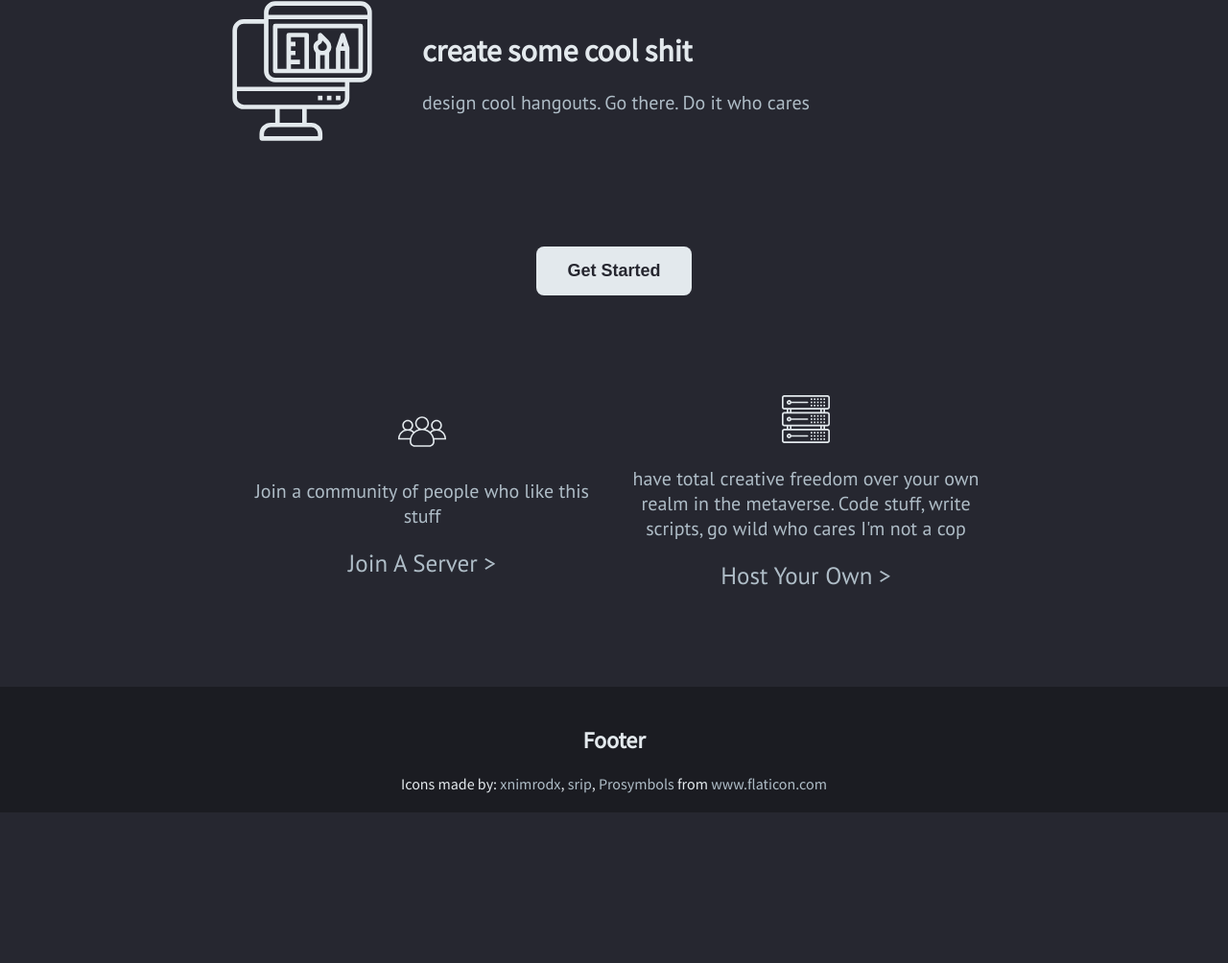
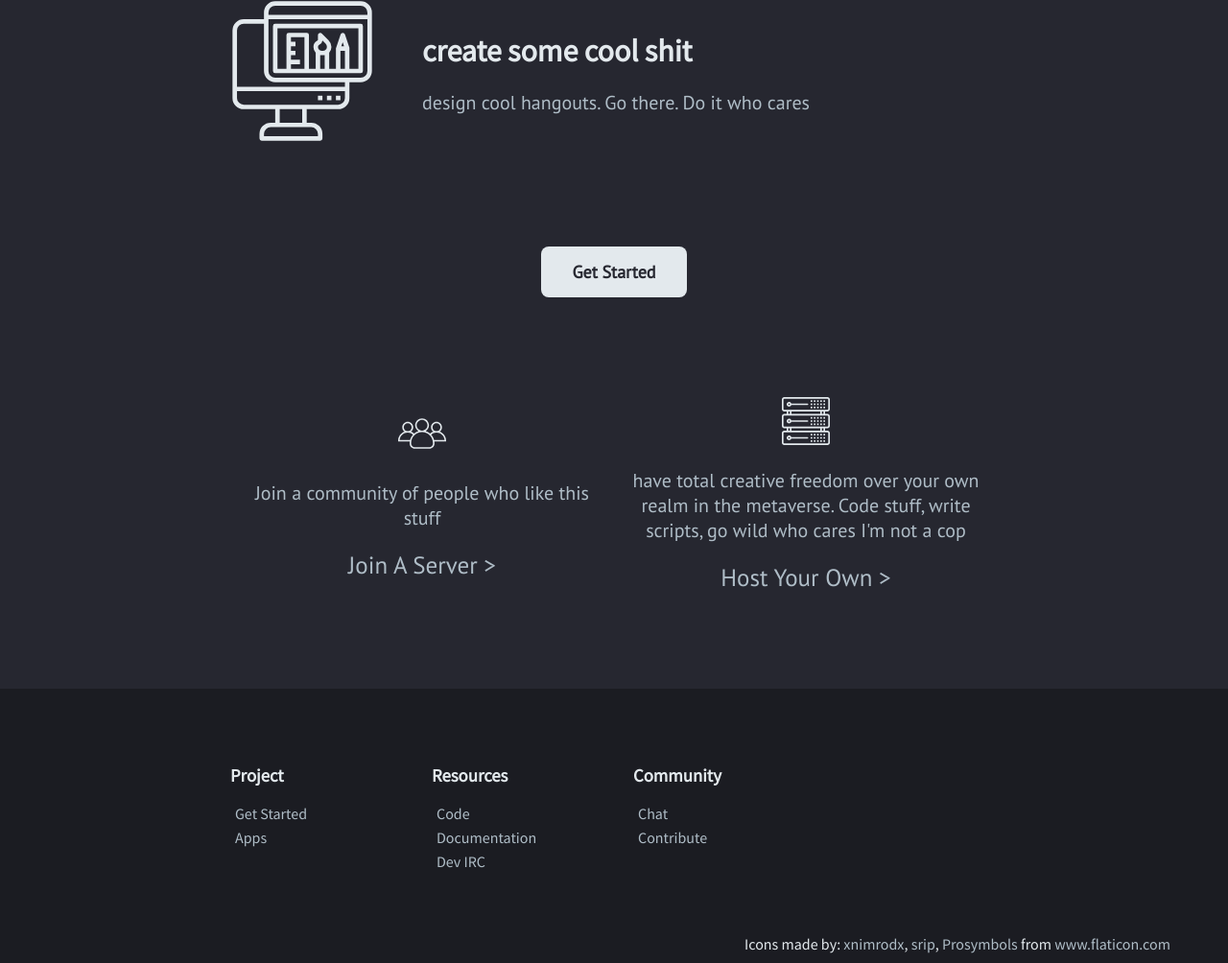
Before and after one commit to wgahnagl/joinopensim, a Flask app: template templates/main.html in a window 1280 px wide. Shown: the part 1658-2662 px from the top of the page at 96% size. Before the commit the page ends 2505 px from the top, so only its background shows below. Run offline with Flask 2, Linux system fonts and the light colour scheme; the template is opened without the code that fills it, so the values that code supplies are empty.

Commit message:
moves some stuff around

```diff
--- a/init.py
+++ b/init.py
@@ -3,12 +3,36 @@ import requests
 from bs4 import BeautifulSoup
 import os.path
 from functools import wraps
+from flask_sqlalchemy import SQLAlchemy
 
 app = Flask(__name__)
+app.config ['SQLALCHEMY_DATABASE_URI'] = 'sqlite:///opensim.sqlite3'
 
-mainPage = ""
 
-def handleMissingFiles(page):
+db = SQLAlchemy(app)
+class grids(db.Model):
+   id = db.Column('id', db.Integer, primary_key = True)
+   url = db.Column(db.String(400))
+   address = db.Column(db.String(400))
+   language = db.Column(db.String(50))
+   maturity = db.Column(db.String(50))
+   grid_type = db.Column(db.String(50))
+   focus = db.Column(db.String(100))
+   rental = db.Column(db.String(50))
+   more_info = db.Column(db.String(600))
+
+def __init__(self, url, address, language, maturity, grid_type, focus, rental, more_info):
+   self.url = url
+   self.address = address
+   self.language = language
+   self.maturity = maturity
+   self.grid_type = grid_type
+   self.focus = focus
+   self.rental = rental
+   self.more_info = more_info
+
+
+def handleMissingWikiData(page):
     if not os.path.isdir('wiki'):
         os.mkdir('wiki')
 
@@ -17,12 +41,36 @@ def handleMissingFiles(page):
         pageRequest = requests.get(pageUrl)
         open('wiki/' + page, 'wb').write(pageRequest.content).close()
 
+def generateSimList():
+    if not os.path.isdir('hgbusiness'):
+        os.mkdir('hgbusiness')
+
+    if not os.path.isfile('hgbusiness/grids'):
+        pageUrl = 'https://www.hypergridbusiness.com/statistics/opensim-grid-list/'
+        pageRequest = requests.get(pageUrl)
+        open('hgbusiness/grids', 'wb').write(pageRequest.content).close()
+
+    if not os.path.isfile('hgbusiness/gridinfo'):
+        pageUrl = 'https://www.hypergridbusiness.com/statistics/opensim-grid-info/'
+        pageRequest = requests.get(pageUrl)
+        open('hgbusiness/gridinfo', 'wb').write(pageRequest.content).close()
+
+    with open('hgbusiness/grids', 'r') as f :
+        contents = f.read()
+        soup = BeautifulSoup(contents, 'html.parser')
+
+    with open('hgbusiness/gridinfo', 'r') as f :
+        contents = f.read()
+        soup = BeautifulSoup(contents, 'html.parser')
+
+
+
 def before_request(func):
     @wraps(func)
     def wrapped_function(*args, **kwargs):
         info = {
-            "usersOnline": 100000,
-        }
+                "usersOnline": 100000,
+                }
 
         kwargs["info"] = info
         return func(*args, **kwargs)
@@ -32,13 +80,16 @@ def before_request(func):
 @app.route('/')
 @before_request
 def render_main(info=None):
-    handleMissingFiles("Main_Page")
-    with open('wiki/Main_Page', 'r') as f :
-        contents = f.read()
-        soup = BeautifulSoup(contents, 'html.parser')
-        usersOnline = 10
+    handleMissingWikiData("Main_Page")
     return render_template('main.html', info=info)
+
+@app.route('/start')
+@before_request
+def render_start(info=None):
+    generateSimList()
+    return render_template('start.html', info=info)
+
 
 
 if __name__ == '__main__':
-        app.run('0.0.0.0', 8085)
+    app.run('0.0.0.0', 8085)
--- a/static/css/style.css
+++ b/static/css/style.css
@@ -270,9 +270,9 @@ input:checked+.slide-container .nav label {
     align-items: center;
     justify-content: space-between;
 
-   }
+}
 
-.feature-type .personal{
+.feature-type .personal {
     flex: 1 1 50%;
     text-align: center;
     padding: 0 15px;
@@ -285,7 +285,7 @@ input:checked+.slide-container .nav label {
     padding: 0 15px;
 }
 
-.biglink{
+.biglink {
     font-size: 25px;
     text-decoration: underline;
 }
@@ -308,14 +308,14 @@ h1 {
     text-align: center;
 }
 
-.icon{
+.icon {
     width: 50px;
     height: 50px;
 }
 
-button {
+.button {
     background-color: var(--text-color);
-    color: var(--background-color);
+    color: var(--background-color) !important;
     border: none;
     padding: 15px 32px;
     text-align: center;
@@ -365,11 +365,37 @@ p {
     }
 }
 
+.footer-content {
+    display: grid;
+    grid-template-columns: minmax(0, 1fr) minmax(0, 1fr) minmax(0, 1fr) minmax(0, 1fr);
+    grid-column-gap: 40px;
+
+}
+
 .footer {
-    padding: 20px;
-    text-align: center;
+    padding: 10px;
     background: var(--accent-color);
     font-family: 'Source Sans Pro';
+}
+
+.footercontents {
+
+    max-width: 800px;
+}
+
+ul {
+    list-style: none;
+
+    padding: 0;
+}
+
+li {
+    margin: 5px;
+}
+
+.credits {
+    text-align: right;
+    margin-right: 50px;
 }
 
 /* visited link */
--- a/templates/components/footer.html
+++ b/templates/components/footer.html
@@ -1,6 +1,48 @@
 <div class="footer">
-    <h2>Footer</h2>
+    <div class="container">
+        <div class="footer-content">
+            <div class="f">
+                <h3> Project </h3>
+                <ul>
+                    <li>
+                        <a href="/start"> Get Started </a>
+                    </li>
+                    <li>
+                        <a href="/apps"> Apps </a>
+                    </li>
+                </ul>
+            </div>
+            <div class="f">
+                <h3> Resources </h3>
+                <ul>
+                    <li>
+                        <a href="/"> Code </a>
+                    </li>
+                    <li>
+                        <a href="/apps"> Documentation </a>
+                    </li>
+                    <li>
+                        <a href="/apps"> Dev IRC</a>
+                    </li>
+                </ul>
+            </div>
+            <div class="f">
+                <h3> Community </h3>
+                <ul>
+                    <li>
+                        <a href="/"> Chat </a>
+                    </li>
+                    <li>
+                        <a href="/"> Contribute </a>
+                    </li>
+
+                </ul>
+
+            </div>
+        </div>
+    </div>
     <div class="credits">
         <div>Icons made by: <a href="https://www.flaticon.com/free-icon/computer_2905292" title="xnimrodx">xnimrodx</a>, <a href="https://www.flaticon.com/authors/srip" title="srip">srip</a>, <a href="https://www.flaticon.com/authors/prosymbols" title="Prosymbols">Prosymbols</a> from <a href="https://www.flaticon.com/" title="Flaticon">www.flaticon.com</a></div>
     </div>
+
 </div>
--- /dev/null
+++ b/templates/components/get-started-button.html
@@ -0,0 +1 @@
+<a href="/start" class="button"><b>Get Started </b></a>
--- a/templates/components/nav.html
+++ b/templates/components/nav.html
@@ -1,6 +1,5 @@
 <div class="navbar">
     <a href="#">Apps</a>
-    <a href="#">Sponsors</a>
     <a href="#">Code</a>
     <a href="#">Wiki</a>
 </div>
--- a/templates/main.html
+++ b/templates/main.html
@@ -5,8 +5,8 @@
         <div class="header">
             <h1> OpenSimulator </h1>
             <p> join a community of over 100,000 people in a fully customizable, user run virtual universe. Socialize, create, and explore in a growing network of handmade realms.</p>
-            <button><b> Get Started </b></button>
-            <button><b> How it works </b></button>
+                    {% include "components/get-started-button.html" %}
+                    <button class="button"><b> How it works </b></button>
         </div>
         <div class="hillside">
             <svg viewBox="0 0 500 500" preserveAspectRatio="none">
@@ -103,7 +103,7 @@
 
     </div>
     <div class="container center">
-        <button href="/servers"> <b> Get Started </b> </button>
+        {% include "components/get-started-button.html" %}
     </div>
     <div class="container feature-type">
         <div class="personal">
--- /dev/null
+++ b/templates/start.html
@@ -0,0 +1,4 @@
+{% extends "components/base.html" %}
+{% block body %}
+aaaa
+{% endblock %}
```
